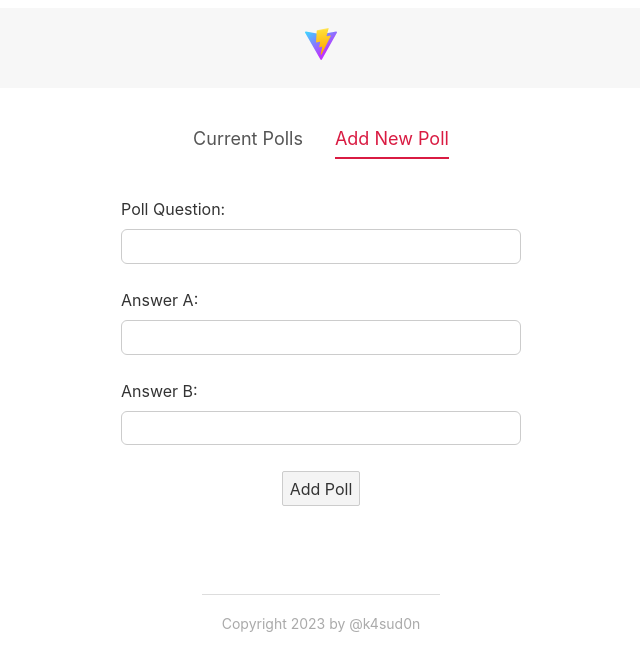
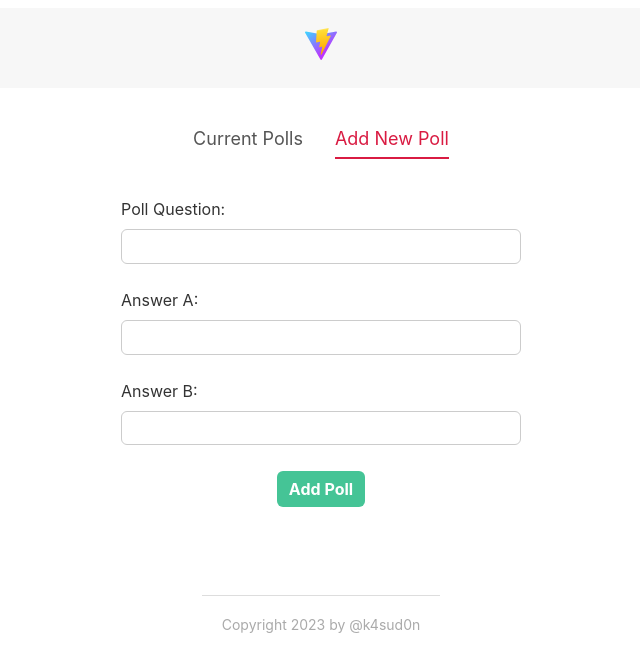
Before and after one commit to k4sud0n/svelte-poll-app, a Svelte app: page / in a window 1280 px wide. Both pictures are taken after a click on the item "Add New Poll". Shown: the top 672 px of the page, without its empty margins (319-959 px from the left). Built offline with nearby package versions, Linux system fonts and the light colour scheme.

Commit message:
Finish Lesson 22

```diff
--- a/src/components/CreatePollForm.svelte
+++ b/src/components/CreatePollForm.svelte
@@ -1,4 +1,6 @@
 <script>
+    import Button from '../lib/Button.svelte';
+
     let fields = {
         question: '',
         answerA: '',
@@ -24,7 +26,7 @@
         <input type="text" id="answer-b" bind:value={fields.answerB}>
     </div>
 
-    <button>Add Poll</button>
+    <Button type="secondary" flat={true}>Add Poll</Button>
 </form>
 
 <style>
--- /dev/null
+++ b/src/lib/Button.svelte
@@ -0,0 +1,46 @@
+<script>
+    export let type = 'primary';
+    export let flat = false;
+    export let inverse = false;
+</script>
+
+<button class={type} class:flat={flat} class:inverse={inverse}>
+    <slot></slot>
+</button>
+
+<style>
+    button {
+        border: 0;
+        cursor: pointer;
+        border-radius: 6px;
+        padding: 8px 12px;
+        font-weight: bold;
+        box-shadow: 1px 2px 3px rgba(0, 0, 0, 0.2);
+    }
+
+    .primary {
+        background: #d91b42;
+        color: white;
+    }
+
+    .secondary {
+        background: #45c496;
+        color: white;
+    }
+
+    .flat {
+        box-shadow: none;
+    }
+
+    .primary.inverse {
+        background: white;
+        color: #d91b42;
+        border: 2px solid #d91b42;
+    }
+
+    .secondary.inverse {
+        background: white;
+        color: #45c496;
+        border: 2px solid #45c496;
+    }
+</style>
```
